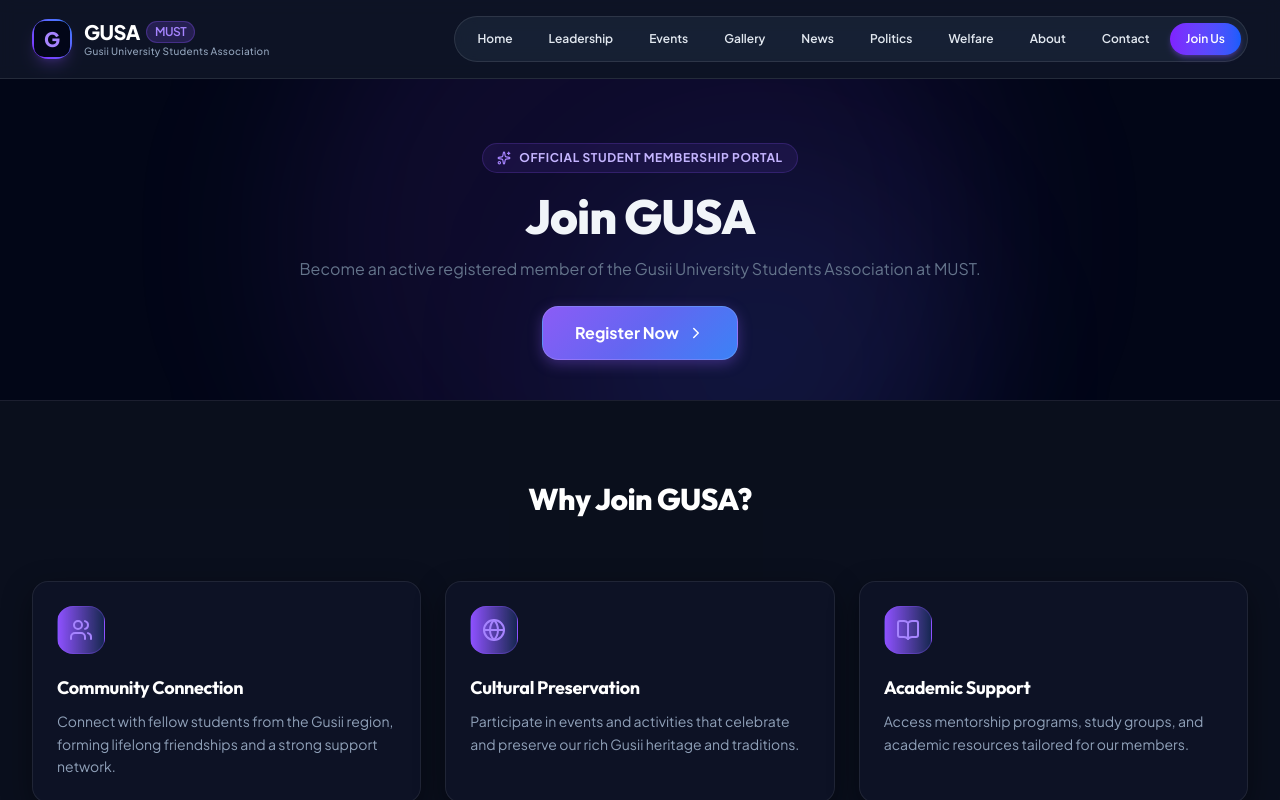
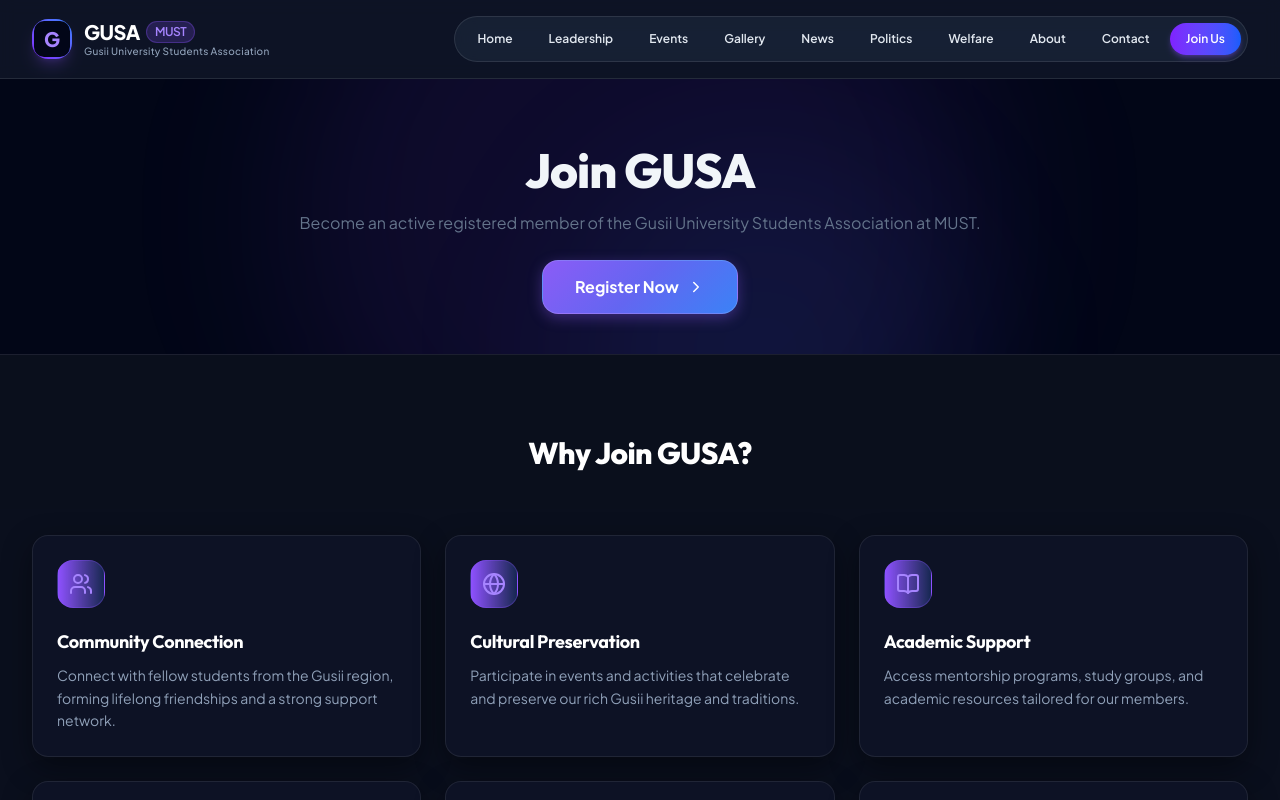
Before and after one commit to Omwenga75/gusa, a Next.js app: page /join in a window 1280 px wide. Shown: the top 800 px of the page. Built offline with nearby package versions, Linux system fonts and the light colour scheme.

Commit message:
remove: official student membership portal badge from join page header

```diff
--- a/src/app/join/page.tsx
+++ b/src/app/join/page.tsx
@@ -19,8 +19,7 @@
   GraduationCap,
   Building,
   Send,
-  CheckCircle2,
-  Sparkles
+  CheckCircle2
 } from 'lucide-react';
 
 const SCHOOL_OPTIONS = [
@@ -186,10 +185,6 @@
       <section className="page-header" style={{ paddingBottom: '2.5rem' }}>
         <div className="container">
           <div style={{ maxWidth: '800px', margin: '0 auto', textAlign: 'center' }}>
-            <div className="inline-flex items-center gap-2 px-3.5 py-1.5 rounded-full bg-violet-500/10 border border-violet-500/20 text-violet-300 text-xs font-bold uppercase tracking-wider mb-4">
-              <Sparkles size={14} className="text-violet-400" />
-              <span>Official Student Membership Portal</span>
-            </div>
             <h1 style={{ fontSize: 'clamp(2rem, 4vw, 3rem)', fontWeight: 800, lineHeight: 1.15, marginBottom: '0.75rem', color: 'var(--text-main)' }}>
               Join GUSA
             </h1>
```
